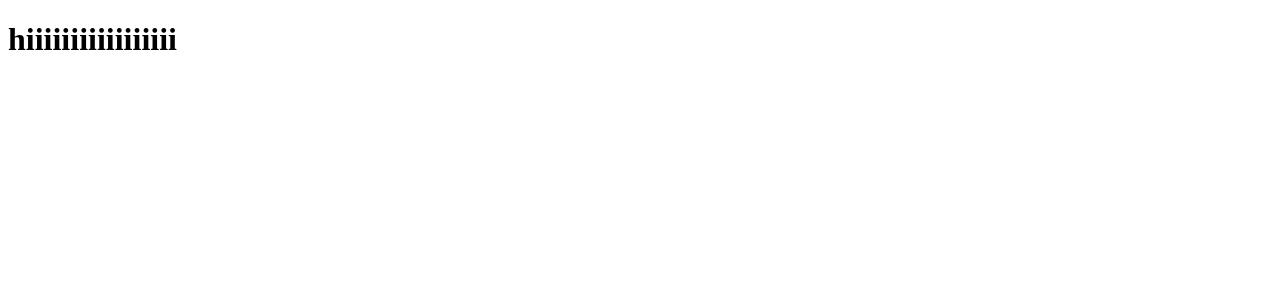
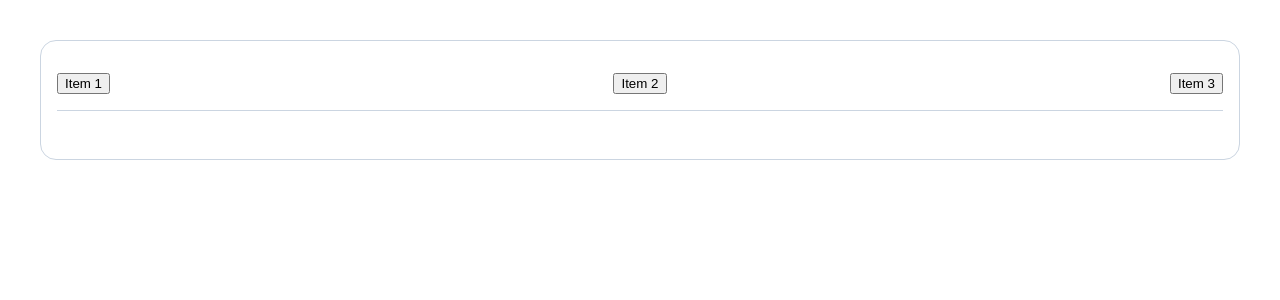
Before and after one commit to vaeid/react-tab-component, a React (Vite) app: page / in a window 1280 px wide. Shown: the top 300 px of the page. Built offline with nearby package versions, Linux system fonts and the light colour scheme.

Commit message:
complete css

```diff
--- a/index.html
+++ b/index.html
@@ -4,7 +4,7 @@
     <meta charset="UTF-8" />
     <link rel="icon" type="image/svg+xml" href="/vite.svg" />
     <meta name="viewport" content="width=device-width, initial-scale=1.0" />
-    <title>Vite + React</title>
+    <title>Tab Component " | REACT</title>
   </head>
   <body>
     <div id="root"></div>
--- /dev/null
+++ b/src/App.jsx
@@ -0,0 +1,13 @@
+import './App.css';
+export default function App() {
+  return (
+    <div className='tab'>
+      <div className='tab__header'>
+        <button>Item 1</button>
+        <button>Item 2</button>
+        <button>Item 3</button>
+      </div>
+      <div className='tab__content'></div>
+    </div>
+  );
+}
--- a/src/main.jsx
+++ b/src/main.jsx
@@ -1,6 +1,9 @@
-import ReactDOM from 'react-dom/client'
+import React from 'react';
+import ReactDOM from 'react-dom/client';
+import App from './App.jsx';
 
-function App() {
- return <h1>hiiiiiiiiiiiiiiiii</h1>
-}
-ReactDOM.createRoot(document.getElementById('root')).render(<App />)
+ReactDOM.createRoot(document.getElementById('root')).render(
+  <React.StrictMode>
+    <App />
+  </React.StrictMode>
+);
```
